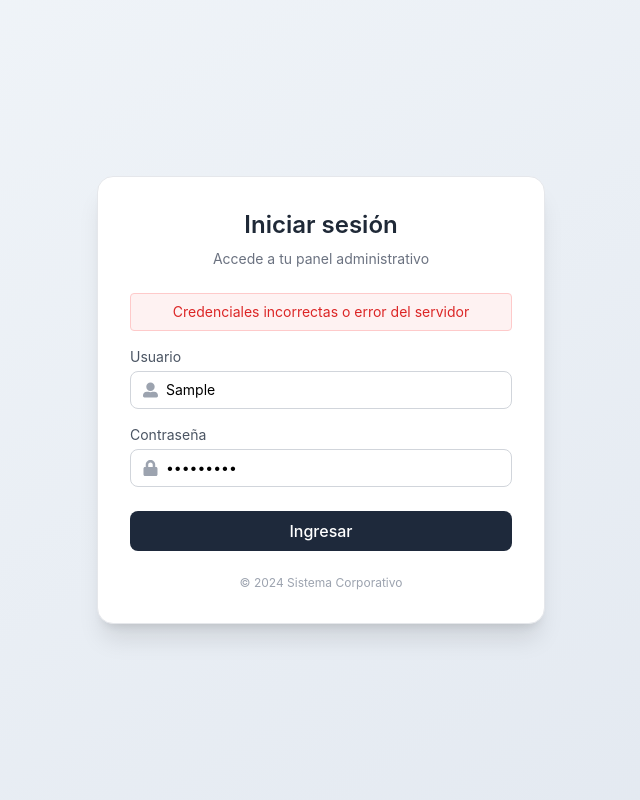
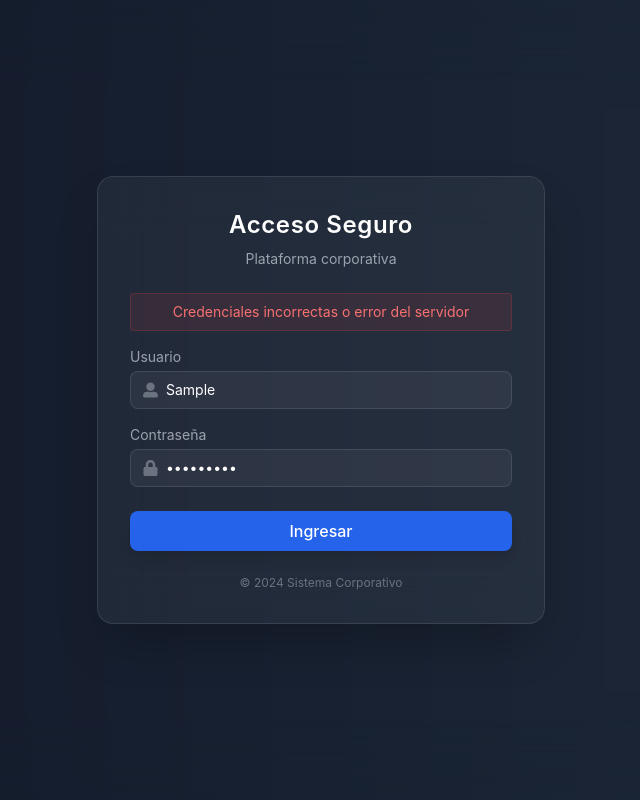
Before and after one commit to jossdoming/laparrilla, a React (Create React App) app: page / in a window 1280 px wide. Both pictures are taken after typing "Sample", "Sample123" into the empty fields and a click on the button "Ingresar". Shown: the whole page, without its empty margins (319-959 px from the left). Built offline with nearby package versions, Linux system fonts and the light colour scheme; no server answers.

Commit message:
Update Login.js

```diff
--- a/src/Login.js
+++ b/src/Login.js
@@ -19,37 +19,38 @@ const Login = () => {
 
       const { token, rol } = response.data;
       localStorage.setItem('token', token);
-
       setUser({ nombre, rol });
 
-      if (rol === 'administrador') {
-        navigate('/dashboard');
-      } else if (rol === 'empleado') {
-        navigate('/dashboardempleado');
-      } else {
-        setError('Rol no reconocido');
-      }
+      if (rol === 'administrador') navigate('/dashboard');
+      else if (rol === 'empleado') navigate('/dashboardempleado');
+      else setError('Rol no reconocido');
 
     } catch (error) {
-      console.error(error);
       setError('Credenciales incorrectas o error del servidor');
     }
   };
 
   return (
-    <div className="min-h-screen flex items-center justify-center bg-gradient-to-br from-slate-100 to-slate-200">
+    <div className="relative min-h-screen flex items-center justify-center overflow-hidden bg-black">
 
-      <div className="w-full max-w-md bg-white rounded-2xl shadow-xl p-8 border border-gray-200">
+      {/* Fondo animado */}
+      <div className="absolute inset-0 animate-gradient bg-[linear-gradient(270deg,#0f172a,#020617,#1e293b,#020617)] bg-[length:600%_600%] opacity-90"></div>
 
-        <h2 className="text-2xl font-semibold text-gray-800 text-center mb-2">
-          Iniciar sesión
+      {/* Efecto blur overlay */}
+      <div className="absolute inset-0 backdrop-blur-2xl"></div>
+
+      {/* Card */}
+      <div className="relative w-full max-w-md p-8 rounded-2xl bg-white/5 border border-white/10 shadow-2xl backdrop-blur-xl">
+
+        <h2 className="text-2xl font-semibold text-white text-center mb-2 tracking-wide">
+          Acceso Seguro
         </h2>
-        <p className="text-sm text-gray-500 text-center mb-6">
-          Accede a tu panel administrativo
+        <p className="text-sm text-gray-400 text-center mb-6">
+          Plataforma corporativa
         </p>
 
         {error && (
-          <div className="mb-4 text-sm text-red-600 bg-red-50 border border-red-200 rounded p-2 text-center">
+          <div className="mb-4 text-sm text-red-400 bg-red-500/10 border border-red-500/20 rounded p-2 text-center">
             {error}
           </div>
         )}
@@ -58,32 +59,32 @@ const Login = () => {
 
           {/* Usuario */}
           <div className="mb-4">
-            <label className="text-sm text-gray-600 block mb-1">Usuario</label>
-            <div className="flex items-center border border-gray-300 rounded-lg px-3 py-2 focus-within:ring-2 focus-within:ring-blue-500">
-              <FaUserAlt className="text-gray-400 mr-2" />
+            <label className="text-sm text-gray-400 block mb-1">Usuario</label>
+            <div className="flex items-center px-3 py-2 rounded-lg bg-white/5 border border-white/10 focus-within:border-blue-500 focus-within:ring-1 focus-within:ring-blue-500 transition">
+              <FaUserAlt className="text-gray-500 mr-2" />
               <input
                 type="text"
                 value={nombre}
                 onChange={(e) => setNombre(e.target.value)}
                 required
                 placeholder="Ingrese su usuario"
-                className="w-full outline-none text-sm"
+                className="w-full bg-transparent outline-none text-sm text-white placeholder-gray-500"
               />
             </div>
           </div>
 
           {/* Password */}
           <div className="mb-6">
-            <label className="text-sm text-gray-600 block mb-1">Contraseña</label>
-            <div className="flex items-center border border-gray-300 rounded-lg px-3 py-2 focus-within:ring-2 focus-within:ring-blue-500">
-              <FaLock className="text-gray-400 mr-2" />
+            <label className="text-sm text-gray-400 block mb-1">Contraseña</label>
+            <div className="flex items-center px-3 py-2 rounded-lg bg-white/5 border border-white/10 focus-within:border-blue-500 focus-within:ring-1 focus-within:ring-blue-500 transition">
+              <FaLock className="text-gray-500 mr-2" />
               <input
                 type="password"
                 value={password}
                 onChange={(e) => setPassword(e.target.value)}
                 required
                 placeholder="Ingrese su contraseña"
-                className="w-full outline-none text-sm"
+                className="w-full bg-transparent outline-none text-sm text-white placeholder-gray-500"
               />
             </div>
           </div>
@@ -91,19 +92,30 @@ const Login = () => {
           {/* Botón */}
           <button
             type="submit"
-            className="w-full bg-slate-800 text-white py-2 rounded-lg hover:bg-slate-900 transition duration-200 font-medium"
+            className="w-full py-2 rounded-lg bg-blue-600 hover:bg-blue-500 text-white font-medium transition duration-300 shadow-lg hover:shadow-blue-500/30"
           >
             Ingresar
           </button>
-
         </form>
 
-        {/* Footer */}
-        <p className="text-xs text-gray-400 text-center mt-6">
+        <p className="text-xs text-gray-500 text-center mt-6">
           © {new Date().getFullYear()} Sistema Corporativo
         </p>
+      </div>
 
-      </div>
+      {/* Animación custom */}
+      <style>
+        {`
+          @keyframes gradient {
+            0% { background-position: 0% 50%; }
+            50% { background-position: 100% 50%; }
+            100% { background-position: 0% 50%; }
+          }
+          .animate-gradient {
+            animation: gradient 12s ease infinite;
+          }
+        `}
+      </style>
     </div>
   );
 };
```
